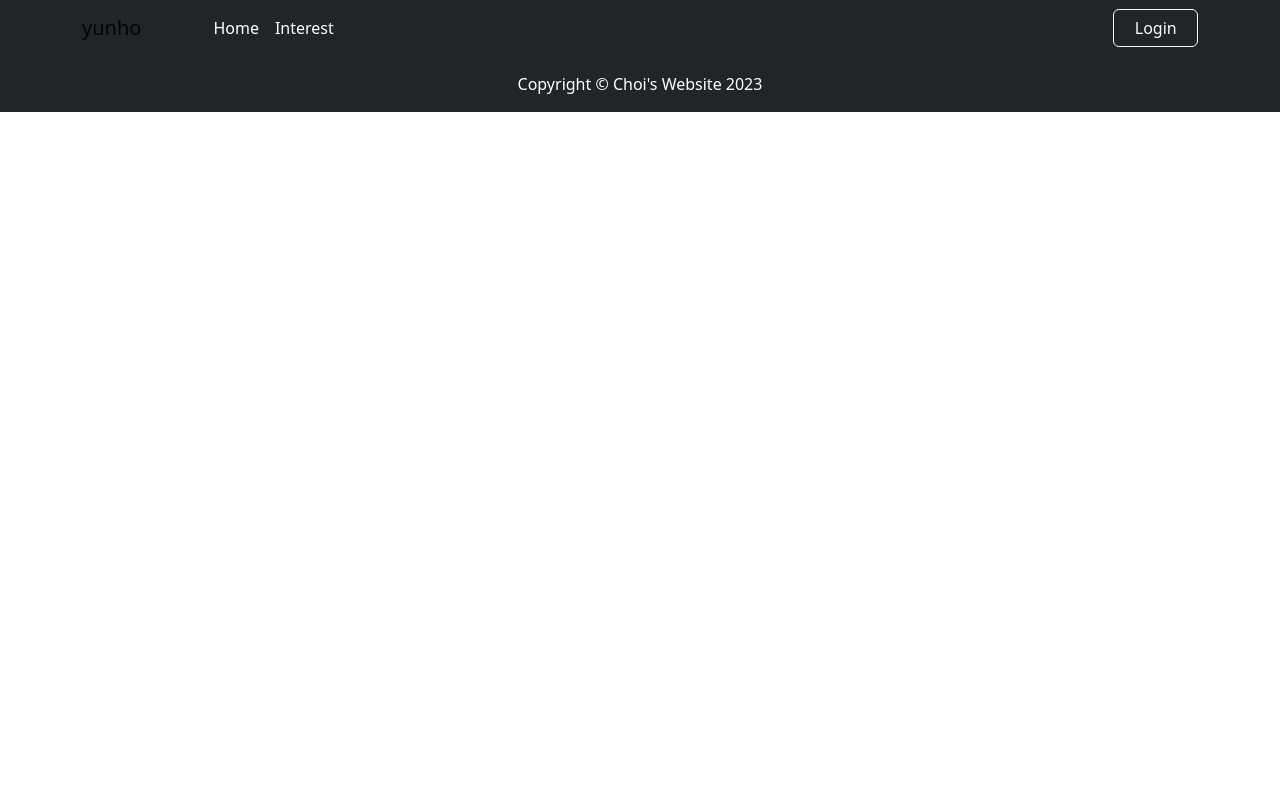
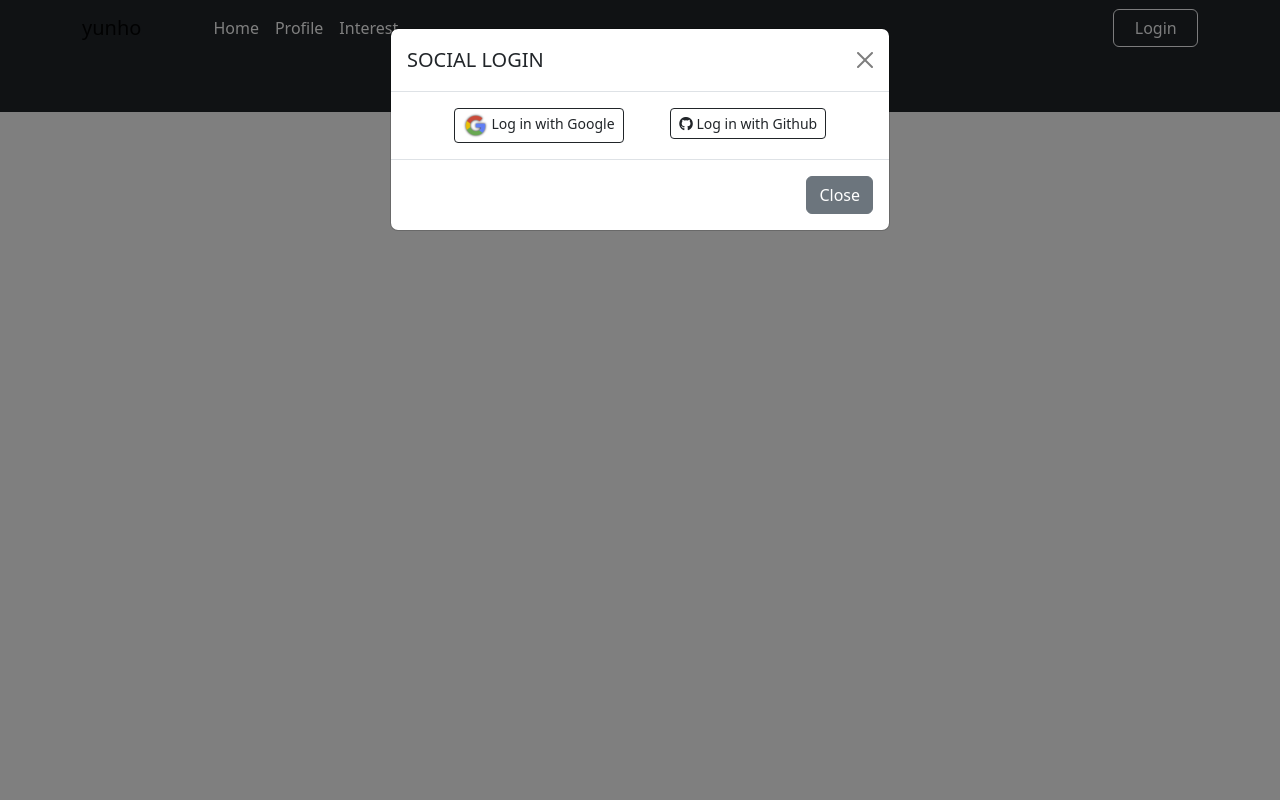
Before and after one commit to chycs7747/ProfileWebsite, a Django app: page /yunho/ in a window 1280 px wide, after a click on "Login". Run offline with Django 4.2, Linux system fonts and the light colour scheme; some libraries are stand-ins or nearby versions.

Commit message:
login modal created; login modal has two components - github & google

```diff
--- a/profile_page/templates/yunho/main.html
+++ b/profile_page/templates/yunho/main.html
@@ -31,7 +31,7 @@
                     <div class="collapse navbar-collapse" id="navbarSupportedContent">
                         <ul class="navbar-nav mx-5 mb-2 mb-lg-0 navs">
                                 <li class="nav-item"><a class="nav-link active text-white" aria-current="page" href="./">Home</a></li>
-                                <!--profile page needed-->
+                                <li class="nav-item"><a class="nav-link active text-white" href="./profile">Profile</a></li>
                                 <li class="nav-item"><a class="nav-link active text-white" href="#!">Interest</a></li>
                         </ul>
                         <ul class="navbar-nav ms-auto mb-2 mb-lg-0 navs">
@@ -43,7 +43,28 @@
                 </div>
             </nav>
 
-            <!--Modal needed-->
+            <!-- Modal -->
+
+            <div class="modal fade" id="loginModal" tabindex="-1" aria-labelledby="loginModalLabel" aria-hidden="true">
+                <div class="modal-dialog">
+                    <div class="modal-content">
+                    <div class="modal-header">
+                        <h1 class="modal-title fs-5" id="loginModalLabel">SOCIAL LOGIN</h1>
+                        <button type="button" class="btn-close" data-bs-dismiss="modal" aria-label="Close"></button>
+                    </div>
+                    <div class="modal-body">
+                        <div class="d-flex justify-content-evenly">
+                            <a href="http://127.0.0.1:8000/yunho/login/google/" target="_blank"><button type="button" class="btn btn-outline-dark btn-block btn-sm"><img src="{% static 'yunho/images/google.jpg' %}"/> Log in with Google</button></a>
+                            <a href="http://127.0.0.1:8000/yunho/login/github/" target="_blank"><button type="button" class="btn btn-outline-dark btn-block btn-sm"><i class="fa-brands fa-github icon-github"></i> Log in with Github</button></a>
+                        </div>
+                    </div>
+                    <div class="modal-footer">
+                        <button type="button" class="btn btn-secondary" data-bs-dismiss="modal">Close</button>
+                    </div>
+                    </div>
+                </div>
+                </div>
+            </header>
         <!-- Footer-->
         <footer class="py-3 bg-dark">
             <p class="m-0 text-center text-white">Copyright &copy; Choi's Website 2023</p>
```
Also changed, not shown: profile_page/static/yunho/images/google.jpg (added).
